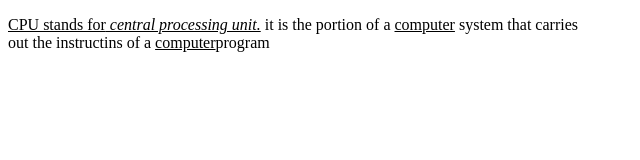
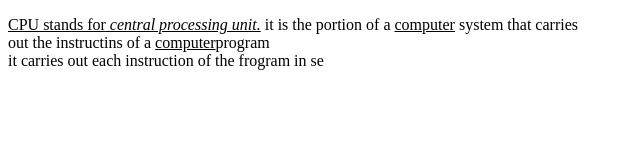
Before and after one commit to iamneo-production/aabaefcbbcfbadaeccdfffebaeceaec, a website: page public/index.html in a window 1280 px wide. Shown: the whole page, without its empty margins (0-640 px from the left). Drawn offline with Linux system fonts and the light colour scheme.

Commit message:
Backup Commit

```diff
--- a/public/index.html
+++ b/public/index.html
@@ -4,7 +4,8 @@
 <title> CPU </title>
 <p><u>CPU stands for<i> central processing unit.</i></u>
 it is the portion of a <u> computer</u> system that carries<br>
-out the instructins of a <u>computer</u>program
+out the instructins of a <u>computer</u>program<br>
+it carries out each instruction of the frogram in se
 </u>
 </head>
 </html>
```
